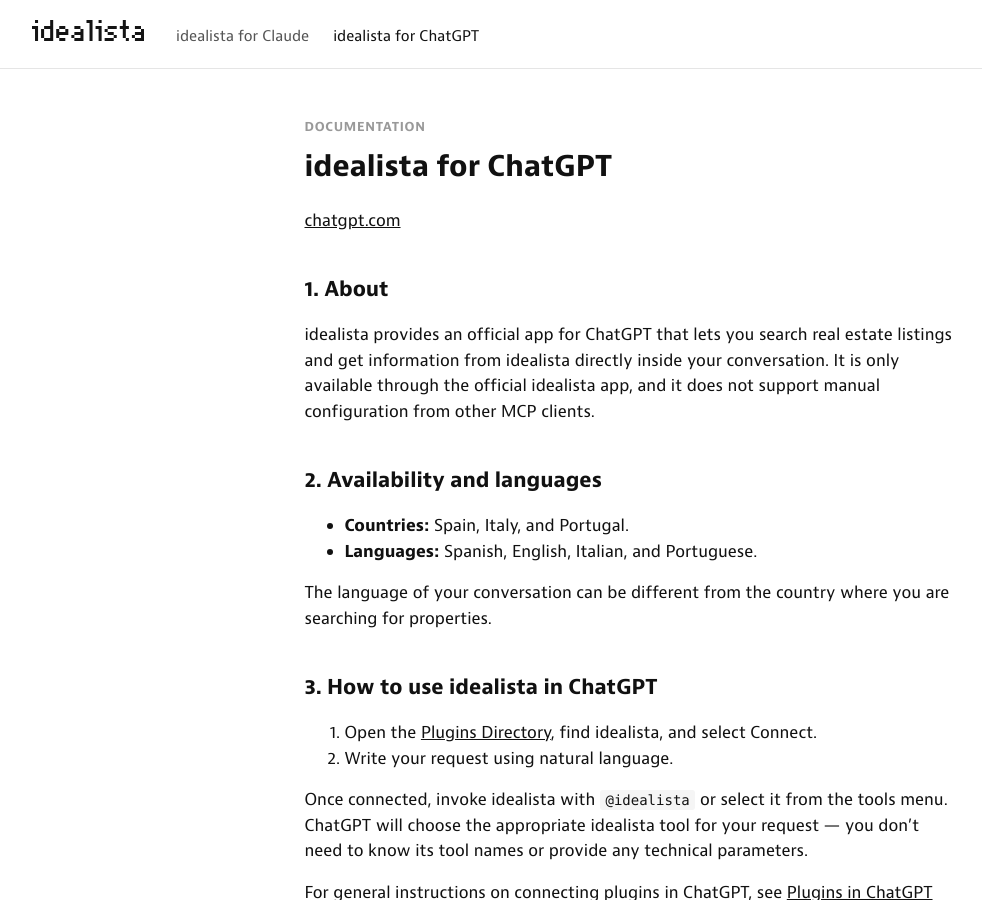
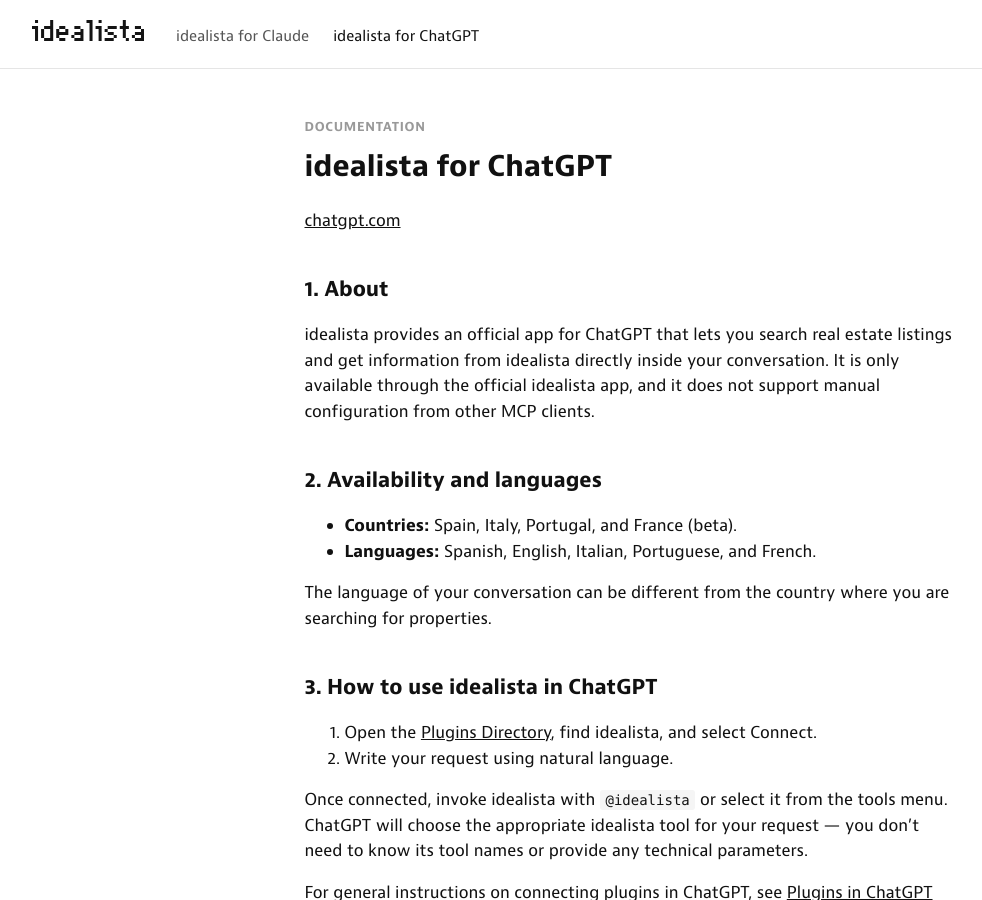
Before and after one commit to idealista/mcp-app-docs, a Jekyll site: the page built from openai/index.md, in a window 1280 px wide and 900 px high. Shown: the whole window, without its empty margins (0-982 px from the left). Built offline with Jekyll 4.4.1, drawn with Linux system fonts in a browser that asks for light colours.

Commit message:
docs(docs): add France and French to availability and overview
User impact: yes
Breaking change: no
Release note: The documentation now lists France (beta) as a supported country and French as a supported language.

Optional details:
- updates the "About idealista" sentence in index.md to include France (beta)
- updates "Availability and languages" in the Claude and ChatGPT guides with France (beta) and French
- France is marked as beta, matching its status on idealista

```diff
--- a/openai/index.md
+++ b/openai/index.md
@@ -17,8 +17,8 @@ it does not support manual configuration from other MCP clients.
 
 ## 2. Availability and languages
 
-- **Countries:** Spain, Italy, and Portugal.
-- **Languages:** Spanish, English, Italian, and Portuguese.
+- **Countries:** Spain, Italy, Portugal, and France (beta).
+- **Languages:** Spanish, English, Italian, Portuguese, and French.
 
 The language of your conversation can be different from the country where
 you are searching for properties.
```
Also changed, not shown: claude/index.md (+2 -2 lines), index.md (+1 -1 lines).
